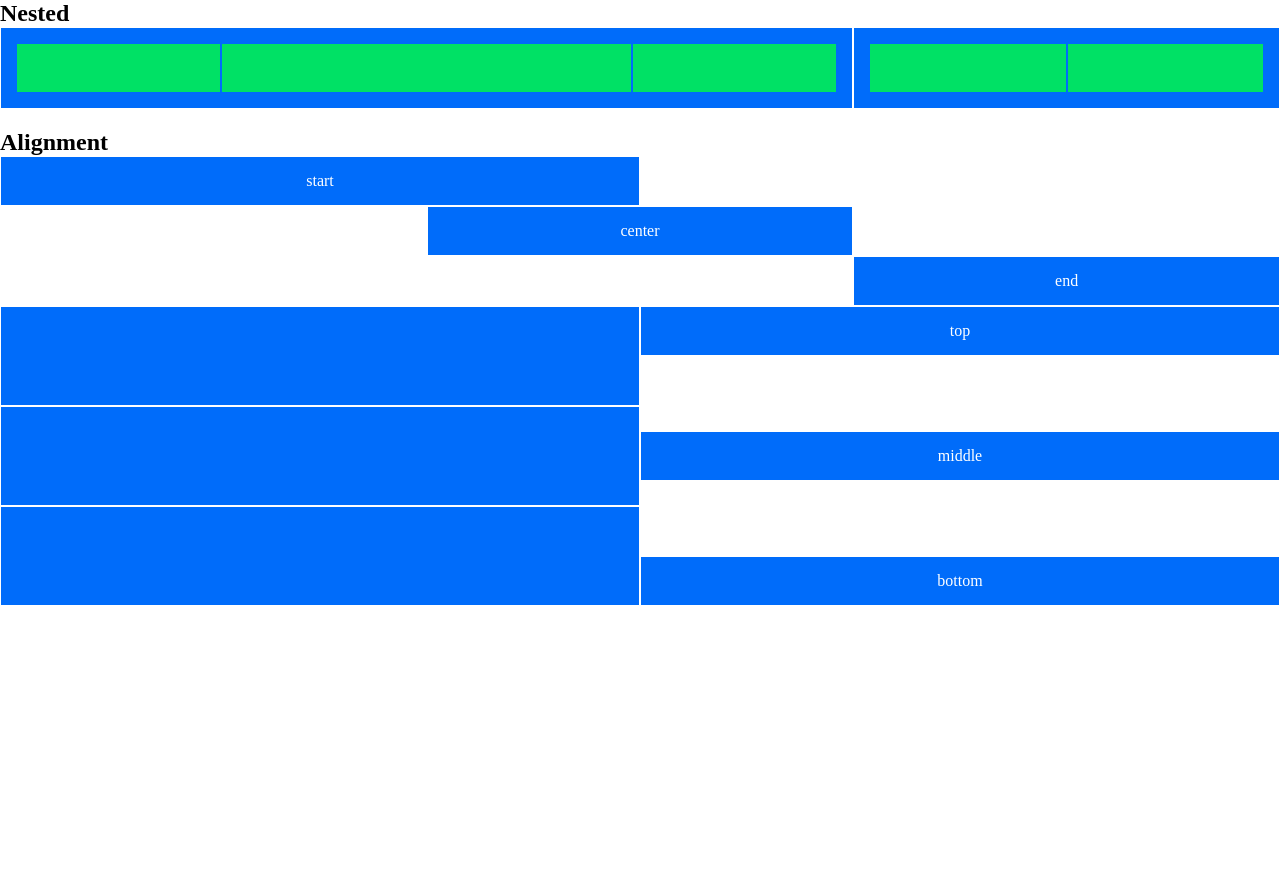
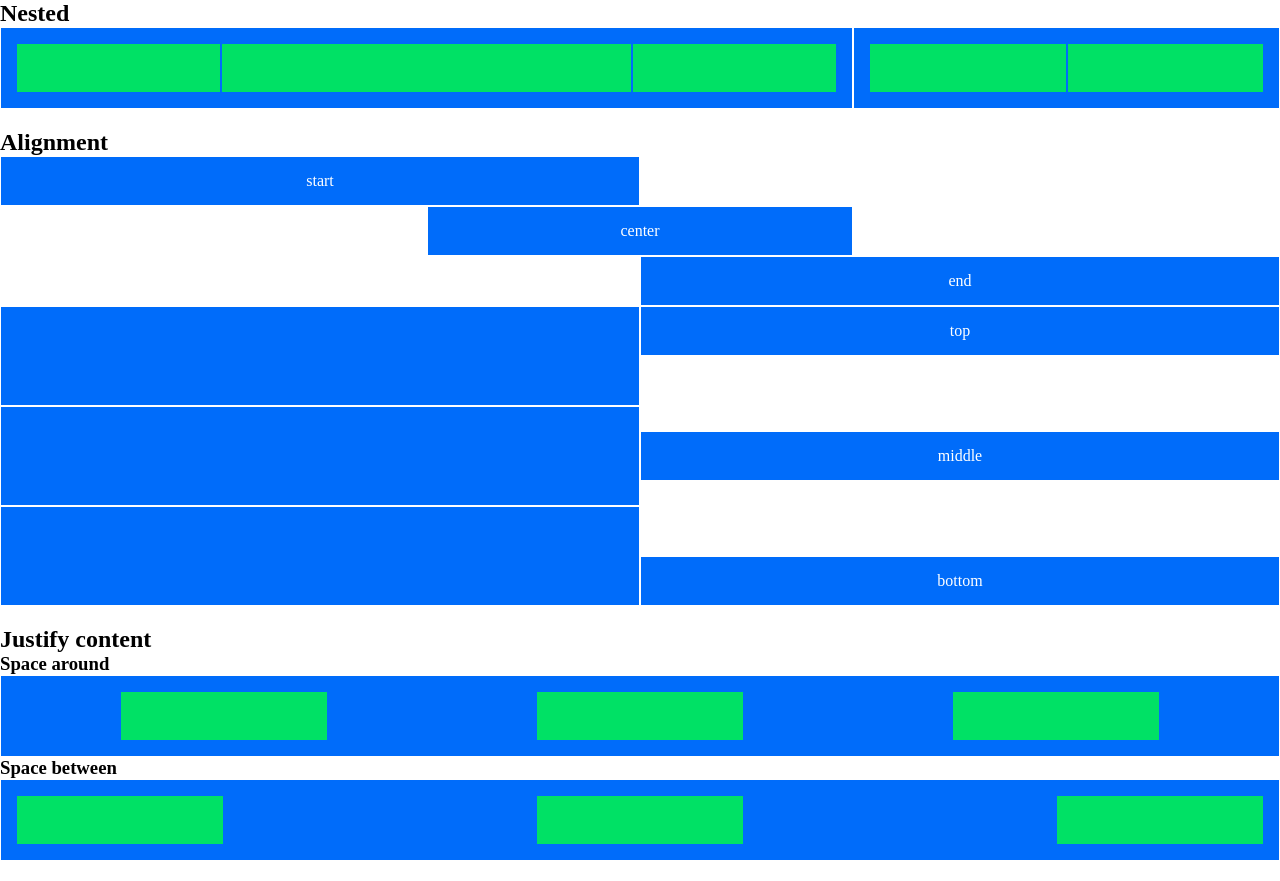
Before and after one commit to giuseppecantafio/html-css-12bool, a plain HTML site: page bonus-2/index.html in a window 1280 px wide. Before the commit the page ends 800 px from the top, so only its background shows below. Drawn offline with Linux system fonts and the light colour scheme.

Commit message:
bonus 2: concluso esercizio

```diff
--- a/bonus-2/index.html
+++ b/bonus-2/index.html
@@ -53,7 +53,7 @@
                 <div class="col-xs-4"><div class="box">center</div></div>
             </div>
             <div class="row end-xs">
-                <div class="col-xs-4"><div class="box">end</div></div>
+                <div class="col-xs-6"><div class="box">end</div></div>
             </div>
             <div class="row">
                 <div class="col-xs-6">
@@ -98,6 +98,41 @@
                 </div>
             </div>
         </section>
+        <section>
+            <h1>Justify content</h1>
+            <h3>Space around</h3>
+            <div class="row">
+                <div class="col-xs-12">
+                    <div class="row box space-around-xs">
+                        <div class="col-xs-2">
+                            <div class="box-nested"></div>
+                        </div>
+                        <div class="col-xs-2">
+                            <div class="box-nested"></div>
+                        </div>
+                        <div class="col-xs-2">
+                            <div class="box-nested"></div>
+                        </div>
+                    </div>
+                </div>
+            </div>
+            <h3>Space between</h3>
+            <div class="row">
+                <div class="col-xs-12">
+                    <div class="row box space-between-xs">
+                        <div class="col-xs-2">
+                            <div class="box-nested"></div>
+                        </div>
+                        <div class="col-xs-2">
+                            <div class="box-nested"></div>
+                        </div>
+                        <div class="col-xs-2">
+                            <div class="box-nested"></div>
+                        </div>
+                    </div>
+                </div>
+            </div>
+        </section>
     </main>
 </body>
 </html>
```
